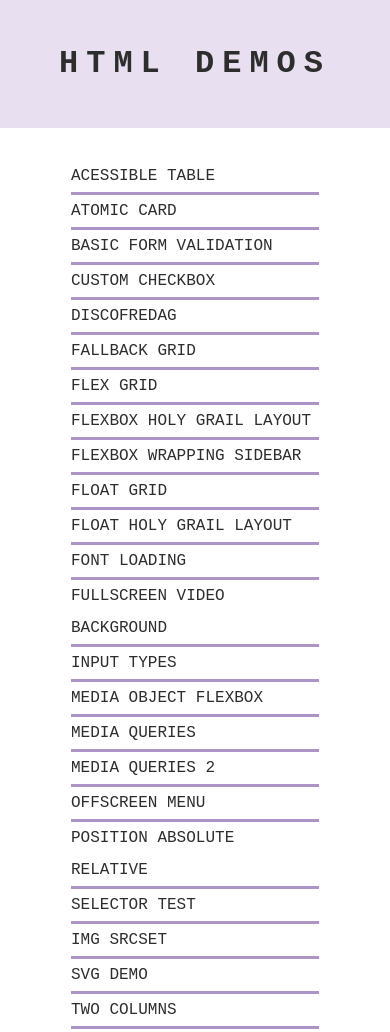
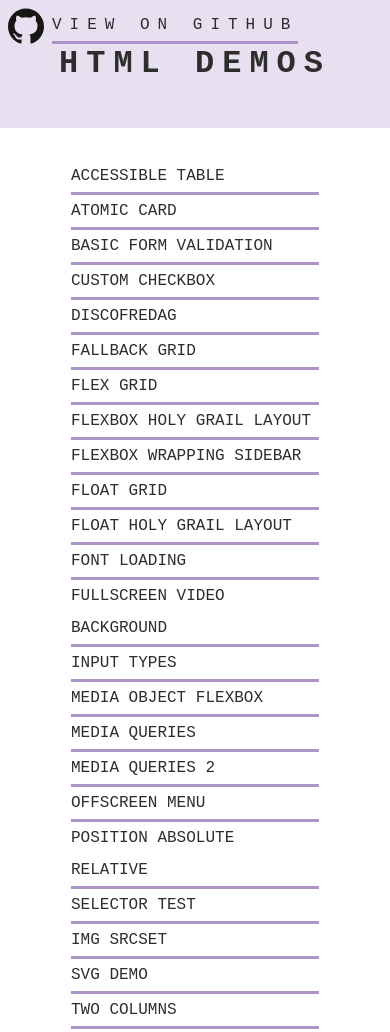
Before and after one commit to fend17/html-demo, a plain HTML site: page index.html in a window 390 px wide. Drawn offline with Linux system fonts and the light colour scheme.

Commit message:
Added link to github

```diff
--- a/index.html
+++ b/index.html
@@ -10,10 +10,14 @@
 </head>
 <body>
   <header>
+    <div class="logo">
+      <img src="media/github.svg" height="36" width="36" alt="The GitHub octocat logotype">
+      <a href="https://github.com/jesperorb/html-demo">View on Github</a>
+    </div>
     <h1>HTML Demos</h1>
   </header>
   <main>
-    <a href="accessible-table.html">Acessible Table</a>
+    <a href="accessible-table.html">Accessible Table</a>
     <a href="atomic-card.html">Atomic Card</a>
     <a href="basic-form-validation.html">Basic Form Validation</a>
     <a href="custom-checkbox.html">Custom Checkbox</a>
--- a/style.css
+++ b/style.css
@@ -62,14 +62,14 @@ footer nav {
   align-items: center;
 }
 
-@media (max-width: 1100px) {
-  section {
-    flex: 1;
-  }
-  main {
-    flex-direction: column;
-  }
-  aside {
-    flex: 1;
-  }
+.logo {
+  position: absolute;
+  top: 0;
+  left: 0;
+  display: flex;
+  align-items: center;
 }
+
+.logo img {
+  margin: .5rem;
+}
```
Also changed, not shown: media/github.svg (added).
